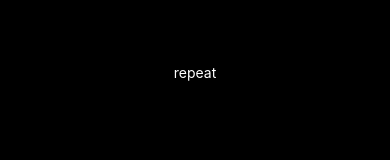
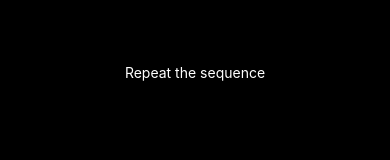
Before and after one commit to mrjackphil/react-native-memory-game, a React Native app: screen / in a window 390 px wide. Shown: the part 210-370 px from the top of the page. Built offline with nearby package versions, Linux system fonts and the light colour scheme.

Commit message:
Add text for game statuses

```diff
--- a/components/Game.tsx
+++ b/components/Game.tsx
@@ -99,7 +99,7 @@ export default class Game extends React.Component<{}, State> {
   render() {
     return (
       <View style={styles.base}>
-        <Text style={styles.text}>{this.state.gameState}</Text>
+        <Text style={styles.text}>{texts.en[this.state.gameState]}</Text>
         <View style={styles.circle}>
           {this.state.circles.map((circle, i) => (
             <Circle
@@ -136,3 +136,11 @@ const styles = StyleSheet.create({
     position: 'relative'
   }
 });
+
+const texts: { en: { [key: string]: string } } = {
+  en: {
+    remember: 'Remember the sequence',
+    repeat: 'Repeat the sequence',
+    end: 'Game over. Press on any circle to continue.'
+  }
+};
```
